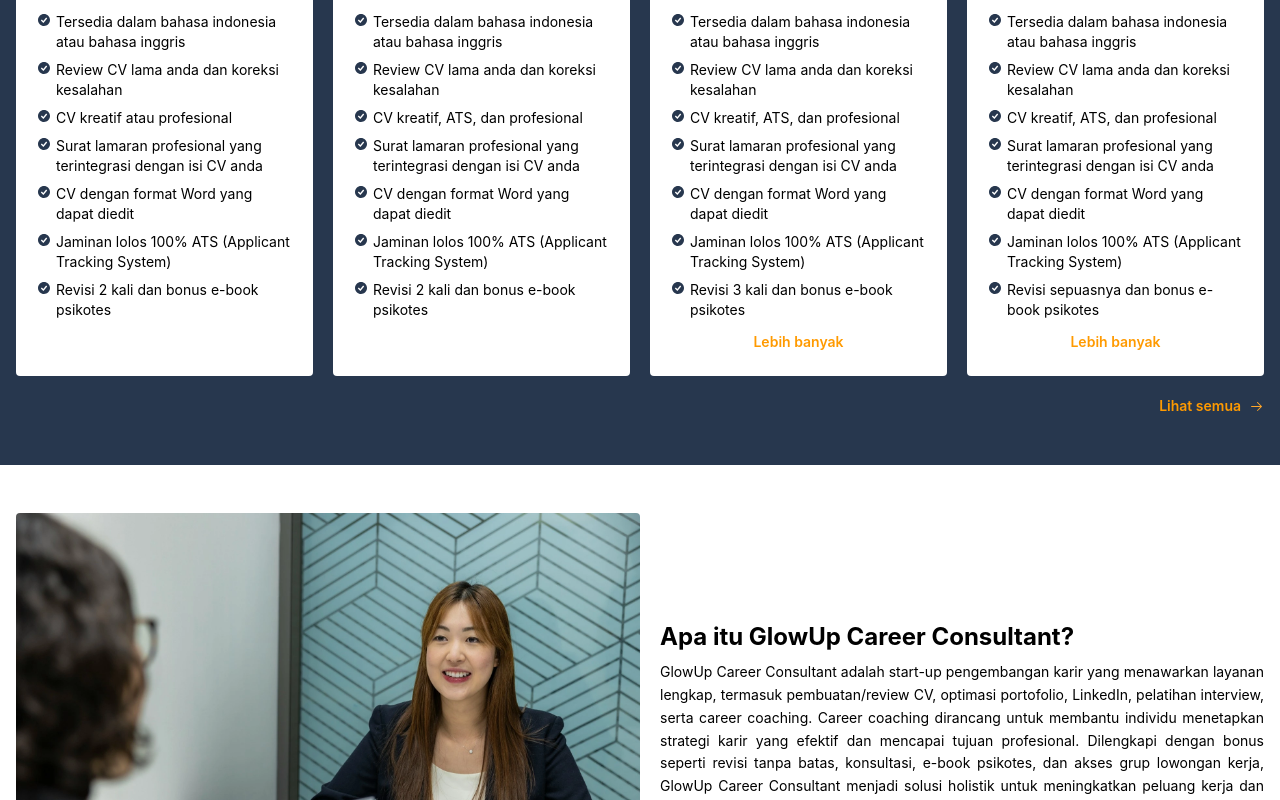
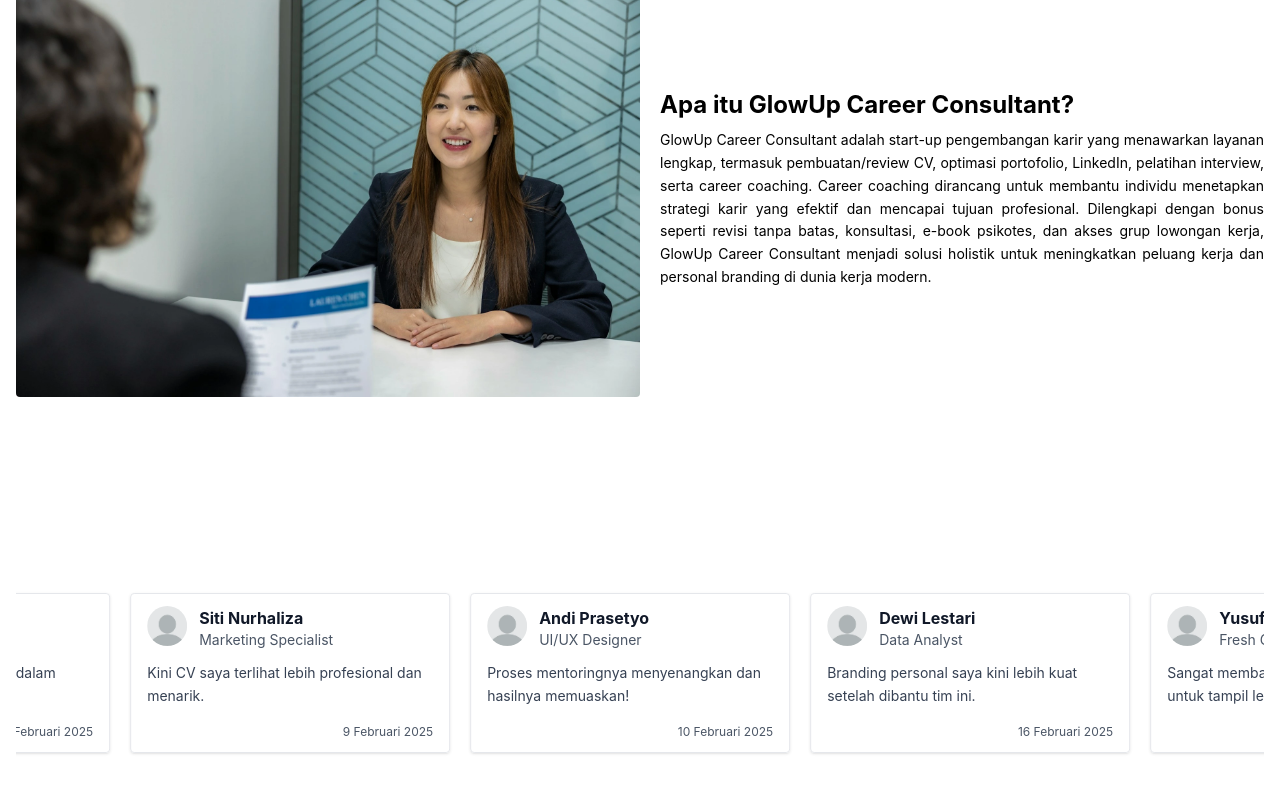
Before and after one commit to gucconsult/landing-page, a Nuxt app: page / in a window 1280 px wide. Shown: the part 380-1180 px from the top of the page. Built offline with nearby package versions, Linux system fonts and the light colour scheme.

Commit message:
feat: create testimoni section

```diff
--- a/app.vue
+++ b/app.vue
@@ -1,13 +1,17 @@
 <template>
   <NuxtLayout>
-    <NuxtPage class="font-sans scroll-smooth antialiased" />
+    <NuxtPage />
   </NuxtLayout>
 </template>
 
 <script lang="ts" setup>
+const APP_URL = process.env.NODE_ENV === 'development' ? 'http://localhost:3000' : process.env.APP_URL
 useHead({
   htmlAttrs: {
     lang: 'id'
+  },
+  bodyAttrs: {
+    class: 'font-sans antialiased scroll-smooth'
   },
   link: [
     {
@@ -23,11 +27,11 @@
   description: 'GlowUp Career Consultant adalah start-up pengembangan karir yang menawarkan layanan lengkap, termasuk pembuatan/review CV, optimasi portofolio, LinkedIn, pelatihan interview, serta career coaching',
   ogTitle: 'GlowUp Career Consultant',
   ogDescription: 'GlowUp Career Consultant adalah start-up pengembangan karir yang menawarkan layanan lengkap, termasuk pembuatan/review CV, optimasi portofolio, LinkedIn, pelatihan interview, serta career coaching',
-  ogImage: '/og-image.webp',
-  ogUrl: 'https://glowupcareerconsultant.vercel.app',
+  ogImage: `${APP_URL}/og-image.webp`,
+  ogUrl: APP_URL,
   twitterTitle: 'GlowUp Career Consultant',
   twitterDescription: 'GlowUp Career Consultant adalah start-up pengembangan karir yang menawarkan layanan lengkap, termasuk pembuatan/review CV, optimasi portofolio, LinkedIn, pelatihan interview, serta career coaching',
-  twitterImage: '/og-image.webp',
+  twitterImage: `${APP_URL}/og-image.webp`,
   twitterCard: 'summary'
 })
 </script>
--- /dev/null
+++ b/components/Testimoni.vue
@@ -0,0 +1,45 @@
+<template>
+  <SectionLayout>
+    <Heading position="center" title="Apa kata mereka?"
+      subtitle="Testimoni pengguna layanan GlowUp Career Consultant" />
+    <div class="relative overflow-hidden mt-8 py-1">
+      <div class="flex w-max gap-5 animate-slide">
+        <div class="flex gap-5">
+          <TestimoniCard v-for="testimoni in testimonials" :key="'first-' + testimoni.id" :name="testimoni.name"
+            :job="testimoni.job" :review="testimoni.review" :date="testimoni.date" />
+        </div>
+        <div class="flex gap-5" aria-hidden="true">
+          <TestimoniCard v-for="testimoni in testimonials" :key="'second-' + testimoni.id" :name="testimoni.name"
+            :job="testimoni.job" :review="testimoni.review" :date="testimoni.date" />
+        </div>
+      </div>
+    </div>
+  </SectionLayout>
+</template>
+
+<script lang="ts" setup>
+import SectionLayout from '~/layouts/SectionLayout.vue';
+import Heading from '~/components/ui/Heading.vue';
+import TestimoniCard from '~/components/ui/TestimoniCard.vue';
+import { testimonials } from "~/data/data";
+</script>
+
+<style scoped>
+@keyframes slide {
+  0% {
+    transform: translateX(0%);
+  }
+
+  100% {
+    transform: translateX(-50%);
+  }
+}
+
+.animate-slide {
+  animation: slide 60s linear infinite;
+}
+
+.animate-slide:hover {
+  animation-play-state: paused;
+}
+</style>
--- /dev/null
+++ b/components/ui/TestimoniCard.vue
@@ -0,0 +1,31 @@
+<template>
+  <div class="max-w-xs px-4 py-3 border border-gray-200 rounded-sm shadow-sm">
+    <div class="flex gap-3">
+      <div class="h-10 w-10 rounded-full overflow-hidden">
+        <img :src="avatar" class="object-center object-cover w-11 h-11" alt="user">
+      </div>
+      <div class="flex flex-col">
+        <span class="font-bold text-gray-900">{{ name }}</span>
+        <span class="text-sm text-gray-600">{{ job }}</span>
+      </div>
+    </div>
+    <p class="mt-3 text-sm leading-relaxed text-gray-700">
+      {{ review }}
+    </p>
+    <div class="w-full flex justify-end mt-4">
+      <span class="text-xs text-gray-600">{{ date }}</span>
+    </div>
+  </div>
+</template>
+
+<script lang="ts" setup>
+import avatar from '~/assets/images/default.webp';
+defineProps({
+  name: String,
+  job: String,
+  review: String,
+  date: String
+})
+</script>
+
+<style></style>
--- /dev/null
+++ b/data/data.ts
@@ -0,0 +1,168 @@
+import whatsapp from "~/assets/images/whatsapp.svg";
+import instagram from "~/assets/images/instagram.svg";
+import linkedin from "~/assets/images/linkedin.svg";
+import tiktok from "~/assets/images/tiktok.svg";
+
+type ServicePrice = {
+  id: Number;
+  title: String;
+  price: String;
+  benefits: Array<String>;
+};
+
+type Testimoni = {
+  id: Number;
+  name: String;
+  job: String;
+  review: String;
+  date: String;
+};
+
+export const servicesPrice: ServicePrice[] = [
+  {
+    id: 1,
+    title: "Pemula 1",
+    price: "Rp35.000",
+    benefits: [
+      "Tersedia dalam pilihan Bahasa Indonesia maupun Bahasa Inggris.",
+      "Review CV lama anda dan koreksi kesalahan",
+      "CV kreatif atau profesional",
+      "Surat lamaran profesional yang terintegrasi dengan isi CV anda",
+      "CV dengan format Word yang dapat diedit",
+      "Jaminan lolos 100% ATS (Applicant Tracking System)",
+      "Revisi 2 kali dan bonus e-book psikotes",
+    ],
+  },
+  {
+    id: 2,
+    title: "Pemula 2",
+    price: "Rp40.000",
+    benefits: [
+      "Tersedia dalam pilihan Bahasa Indonesia maupun Bahasa Inggris.",
+      "Review CV lama anda dan koreksi kesalahan",
+      "CV kreatif, ATS, dan profesional",
+      "Surat lamaran profesional yang terintegrasi dengan isi CV anda",
+      "CV dengan format Word yang dapat diedit",
+      "Jaminan lolos 100% ATS (Applicant Tracking System)",
+      "Revisi 2 kali dan bonus e-book psikotes",
+    ],
+  },
+  {
+    id: 3,
+    title: "Siap Kerja",
+    price: "Rp120.000",
+    benefits: [
+      "Tersedia dalam pilihan Bahasa Indonesia maupun Bahasa Inggris.",
+      "Review CV lama anda dan koreksi kesalahan",
+      "CV kreatif, ATS, dan profesional",
+      "Surat lamaran profesional yang terintegrasi dengan isi CV anda",
+      "CV dengan format Word yang dapat diedit",
+      "Jaminan lolos 100% ATS (Applicant Tracking System)",
+      "Revisi 3 kali dan bonus e-book psikotes",
+      "Grup loker terupdate setiap hari",
+      "Latihan wawancara kerja secara privat",
+    ],
+  },
+  {
+    id: 4,
+    title: "Langsung Kerja",
+    price: "Rp170.000",
+    benefits: [
+      "Tersedia dalam pilihan Bahasa Indonesia maupun Bahasa Inggris.",
+      "Review CV lama anda dan koreksi kesalahan",
+      "CV kreatif, ATS, dan profesional",
+      "Surat lamaran profesional yang terintegrasi dengan isi CV anda",
+      "CV dengan format Word yang dapat diedit",
+      "Jaminan lolos 100% ATS (Applicant Tracking System)",
+      "Revisi sepuasnya dan bonus e-book psikotes",
+      "Upgrade isi LinkedIn menjadi profesional",
+      "Berkas lamaran profesional yang lengkap",
+      "Grup loker terupdate setiap hari",
+      "2x seminggu melakukan wawancara secara privat",
+    ],
+  },
+];
+
+export const testimonials: Testimoni[] = [
+  {
+    id: 1,
+    name: "Rizky Ardiansyah",
+    job: "Software Engineer",
+    review: "Mentor saya sangat membantu dalam membangun CV",
+    date: "5 Februari 2025",
+  },
+  {
+    id: 2,
+    name: "Siti Nurhaliza",
+    job: "Marketing Specialist",
+    review: "Kini CV saya terlihat lebih profesional dan menarik.",
+    date: "9 Februari 2025",
+  },
+  {
+    id: 3,
+    name: "Andi Prasetyo",
+    job: "UI/UX Designer",
+    review: "Proses mentoringnya menyenangkan dan hasilnya memuaskan!",
+    date: "10 Februari 2025",
+  },
+  {
+    id: 4,
+    name: "Dewi Lestari",
+    job: "Data Analyst",
+    review: "Branding personal saya kini lebih kuat setelah dibantu tim ini.",
+    date: "16 Februari 2025",
+  },
+  {
+    id: 5,
+    name: "Yusuf Maulana",
+    job: "Fresh Graduate",
+    review:
+      "Sangat membantu saya yang baru lulus untuk tampil lebih percaya diri.",
+    date: "20 Februari 2025",
+  },
+  {
+    id: 6,
+    name: "Maria Fransisca",
+    job: "Content Writer",
+    review: "Feedback dari mentor sangat detail dan membangun.",
+    date: "25 Februari 2025",
+  },
+  {
+    id: 7,
+    name: "Budi Santoso",
+    job: "Product Manager",
+    review:
+      "Peningkatan kualitas CV saya terasa signifikan setelah konsultasi.",
+    date: "28 Februari 2025",
+  },
+  {
+    id: 8,
+    name: "Anisa Rahmawati",
+    job: "HR Specialist",
+    review: "Layanannya sangat personalized dan sesuai kebutuhan saya.",
+    date: "28 Februari 2025",
+  },
+];
+
+export const contacts = [
+  {
+    id: 1,
+    icon: whatsapp,
+    text: "0859-2028-4085",
+  },
+  {
+    id: 2,
+    icon: instagram,
+    text: "@glowup_career",
+  },
+  {
+    id: 3,
+    icon: tiktok,
+    text: "Glowup Career Consultant",
+  },
+  {
+    id: 4,
+    icon: linkedin,
+    text: "Glowup Career Consultant",
+  },
+];
--- a/data/services.ts
+++ /dev/null
@@ -1,71 +0,0 @@
-type ServicePrice = {
-  id: Number;
-  title: String;
-  price: String;
-  benefits: Array<String>;
-};
-
-export const servicesPrice: ServicePrice[] = [
-  {
-    id: 1,
-    title: "Pemula 1",
-    price: "Rp35.000",
-    benefits: [
-      "Tersedia dalam bahasa indonesia atau bahasa inggris",
-      "Review CV lama anda dan koreksi kesalahan",
-      "CV kreatif atau profesional",
-      "Surat lamaran profesional yang terintegrasi dengan isi CV anda",
-      "CV dengan format Word yang dapat diedit",
-      "Jaminan lolos 100% ATS (Applicant Tracking System)",
-      "Revisi 2 kali dan bonus e-book psikotes",
-    ],
-  },
-  {
-    id: 2,
-    title: "Pemula 2",
-    price: "Rp40.000",
-    benefits: [
-      "Tersedia dalam bahasa indonesia atau bahasa inggris",
-      "Review CV lama anda dan koreksi kesalahan",
-      "CV kreatif, ATS, dan profesional",
-      "Surat lamaran profesional yang terintegrasi dengan isi CV anda",
-      "CV dengan format Word yang dapat diedit",
-      "Jaminan lolos 100% ATS (Applicant Tracking System)",
-      "Revisi 2 kali dan bonus e-book psikotes",
-    ],
-  },
-  {
-    id: 3,
-    title: "Siap Kerja",
-    price: "Rp120.000",
-    benefits: [
-      "Tersedia dalam bahasa indonesia atau bahasa inggris",
-      "Review CV lama anda dan koreksi kesalahan",
-      "CV kreatif, ATS, dan profesional",
-      "Surat lamaran profesional yang terintegrasi dengan isi CV anda",
-      "CV dengan format Word yang dapat diedit",
-      "Jaminan lolos 100% ATS (Applicant Tracking System)",
-      "Revisi 3 kali dan bonus e-book psikotes",
-      "Grup loker terupdate setiap hari",
-      "Latihan wawancara kerja secara privat",
-    ],
-  },
-  {
-    id: 4,
-    title: "Langsung Kerja",
-    price: "Rp170.000",
-    benefits: [
-      "Tersedia dalam bahasa indonesia atau bahasa inggris",
-      "Review CV lama anda dan koreksi kesalahan",
-      "CV kreatif, ATS, dan profesional",
-      "Surat lamaran profesional yang terintegrasi dengan isi CV anda",
-      "CV dengan format Word yang dapat diedit",
-      "Jaminan lolos 100% ATS (Applicant Tracking System)",
-      "Revisi sepuasnya dan bonus e-book psikotes",
-      "Upgrade isi LinkedIn menjadi profesional",
-      "Berkas lamaran profesional yang lengkap",
-      "Grup loker terupdate setiap hari",
-      "2x seminggu melakukan wawancara secara privat",
-    ],
-  },
-];
--- a/layouts/SectionLayout.vue
+++ b/layouts/SectionLayout.vue
@@ -8,7 +8,10 @@
 
 <script lang="ts" setup>
 defineProps({
-  bgColor: String
+  bgColor: {
+    type: String,
+    default: 'bg-white'
+  }
 })
 </script>
 
--- a/pages/index.vue
+++ b/pages/index.vue
@@ -3,6 +3,8 @@
   <main class="mt-20">
     <PricingList />
     <AboutUs />
+    <Testimoni />
+    <Contact />
   </main>
   <Footer />
 </template>
@@ -12,4 +14,6 @@
 import Navbar from '~/components/Navbar.vue';
 import PricingList from '~/components/PricingList';
 import AboutUs from '~/components/AboutUs.vue';
+import Testimoni from '~/components/Testimoni.vue';
+import Contact from '~/components/Contact.vue';
 </script>
```
Also changed, not shown: assets/images/default.webp (added).
